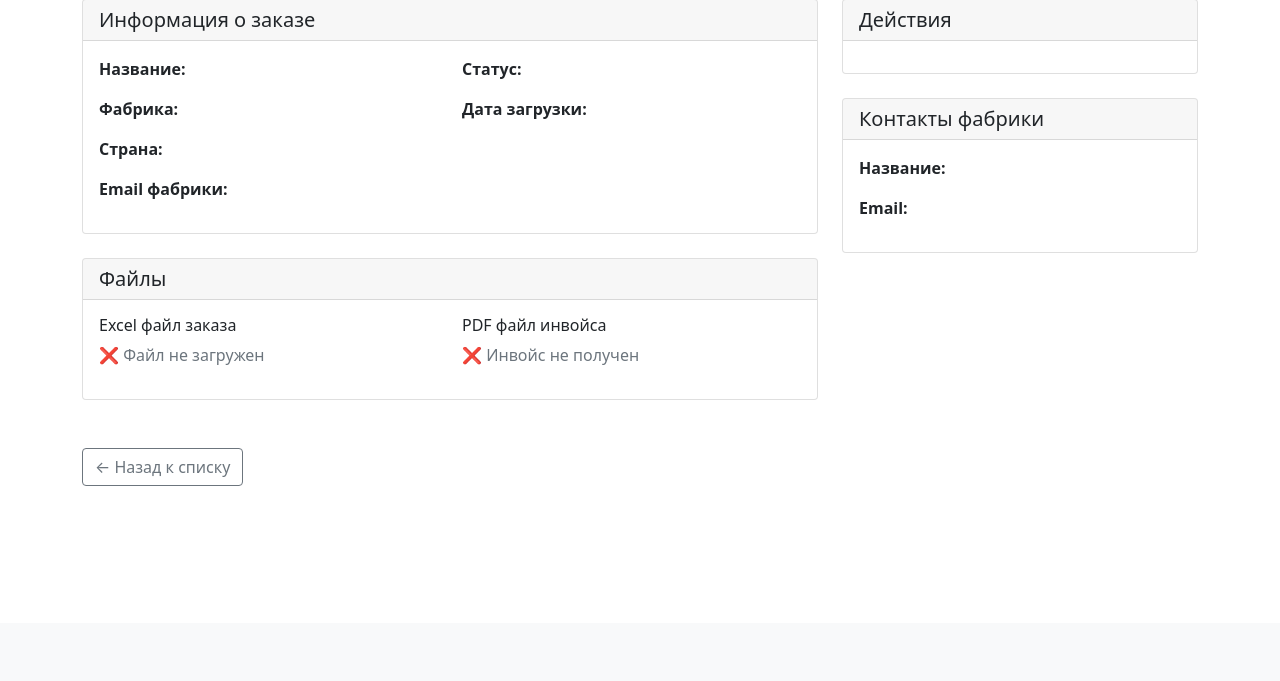
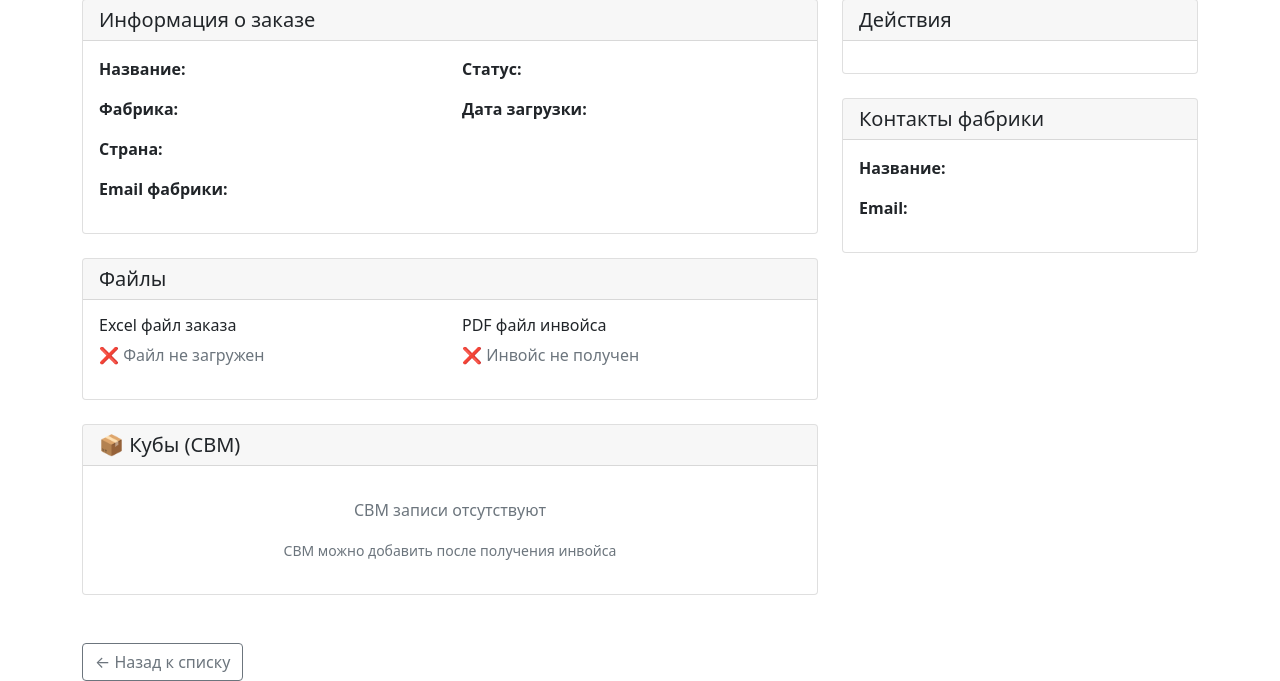
Before and after one commit to balabiturembekov/xxl_orderhub, a Django app: template templates/orders/order_detail.html in a window 1280 px wide. Shown: the part 177-858 px from the top of the page. Before the commit the page ends 663 px from the top, so only its background shows below. Run offline with Django 5.2, Linux system fonts and the light colour scheme; the template is opened without the code that fills it, so the values that code supplies are empty.

Commit message:
Feature: Add CBM display on order detail page
- Add CBM records and total CBM to OrderDetailView context
- Display CBM section with table showing all CBM records
- Show total CBM, date, creator, and action buttons
- Add buttons to create/edit/delete CBM records
- Only show CBM management for invoice_received and completed orders

```diff
--- a/templates/orders/order_detail.html
+++ b/templates/orders/order_detail.html
@@ -144,6 +144,77 @@
                         </div>
                     </div>
                 </div>
+
+                <!-- CBM (Кубы) -->
+                <div class="card mb-4">
+                    <div class="card-header d-flex justify-content-between align-items-center">
+                        <h5 class="mb-0">📦 {% trans "Кубы (CBM)" %}</h5>
+                        {% if order.status == 'invoice_received' or order.status == 'completed' %}
+                        <a href="{% url 'cbm_create' order.pk %}" class="btn btn-sm btn-primary">
+                            ➕ {% trans "Добавить CBM" %}
+                        </a>
+                        {% endif %}
+                    </div>
+                    <div class="card-body">
+                        {% if cbm_records %}
+                        <div class="mb-3">
+                            <h6 class="text-primary">
+                                {% trans "Всего CBM:" %} <strong>{{ total_cbm|floatformat:3 }}</strong> {% trans "куб. м" %}
+                            </h6>
+                        </div>
+                        <div class="table-responsive">
+                            <table class="table table-hover table-sm">
+                                <thead>
+                                    <tr>
+                                        <th>{% trans "Дата" %}</th>
+                                        <th class="text-end">{% trans "CBM" %}</th>
+                                        <th>{% trans "Создал" %}</th>
+                                        <th>{% trans "Действия" %}</th>
+                                    </tr>
+                                </thead>
+                                <tbody>
+                                    {% for cbm in cbm_records %}
+                                    <tr>
+                                        <td>{{ cbm.date|date:"d.m.Y" }}</td>
+                                        <td class="text-end">
+                                            <strong>{{ cbm.cbm_value|floatformat:3 }}</strong> {% trans "куб. м" %}
+                                        </td>
+                                        <td>
+                                            {% if cbm.created_by %}
+                                                {{ cbm.created_by.username }}
+                                            {% else %}
+                                                <span class="text-muted">-</span>
+                                            {% endif %}
+                                        </td>
+                                        <td>
+                                            <div class="btn-group btn-group-sm" role="group">
+                                                <a href="{% url 'cbm_update' cbm.pk %}" class="btn btn-outline-primary btn-sm" title="{% trans 'Редактировать' %}">
+                                                    ✏️
+                                                </a>
+                                                <a href="{% url 'cbm_delete' cbm.pk %}" class="btn btn-outline-danger btn-sm" title="{% trans 'Удалить' %}" onclick="return confirm('{% trans 'Вы уверены, что хотите удалить эту запись CBM?' %}');">
+                                                    🗑️
+                                                </a>
+                                            </div>
+                                        </td>
+                                    </tr>
+                                    {% endfor %}
+                                </tbody>
+                            </table>
+                        </div>
+                        {% else %}
+                        <div class="text-center text-muted py-3">
+                            <p>{% trans "CBM записи отсутствуют" %}</p>
+                            {% if order.status == 'invoice_received' or order.status == 'completed' %}
+                            <a href="{% url 'cbm_create' order.pk %}" class="btn btn-primary btn-sm">
+                                ➕ {% trans "Добавить первую запись CBM" %}
+                            </a>
+                            {% else %}
+                            <small class="text-muted">{% trans "CBM можно добавить после получения инвойса" %}</small>
+                            {% endif %}
+                        </div>
+                        {% endif %}
+                    </div>
+                </div>
             </div>
 
             <!-- Действия -->
```
